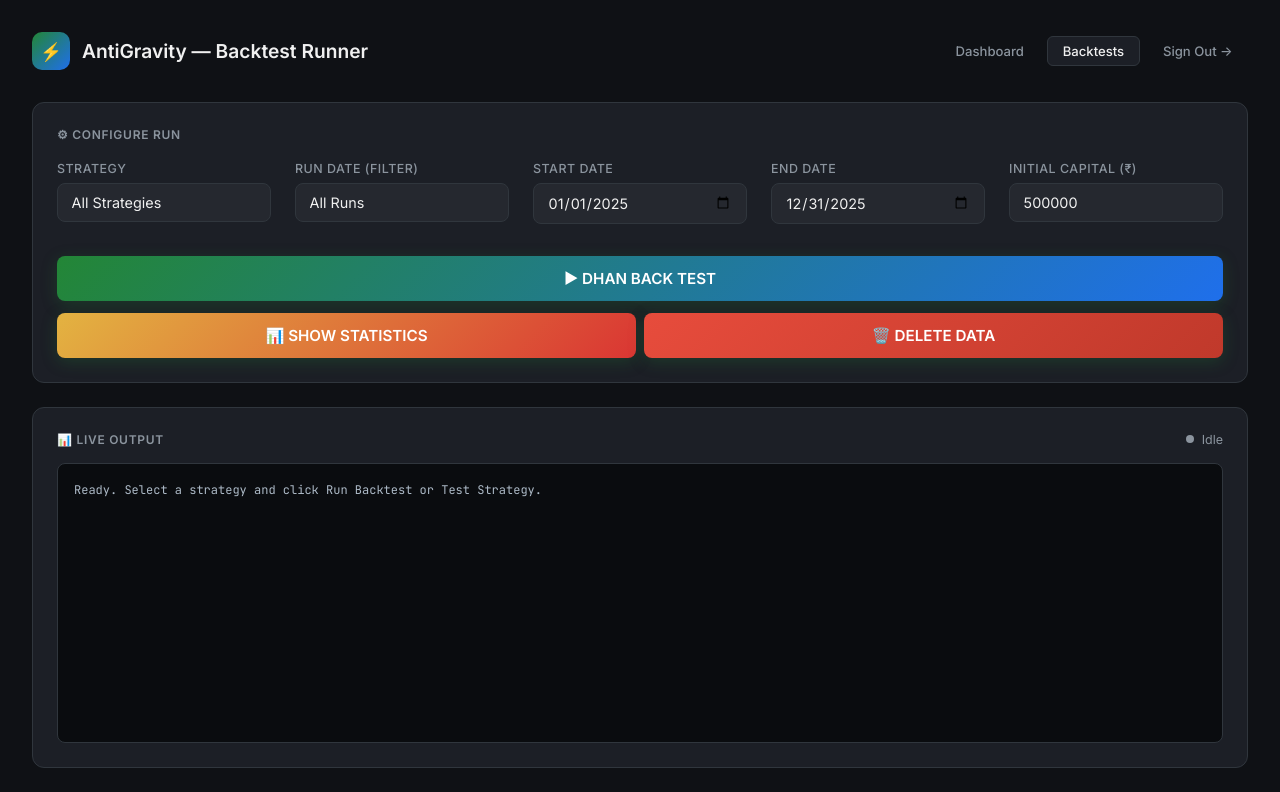
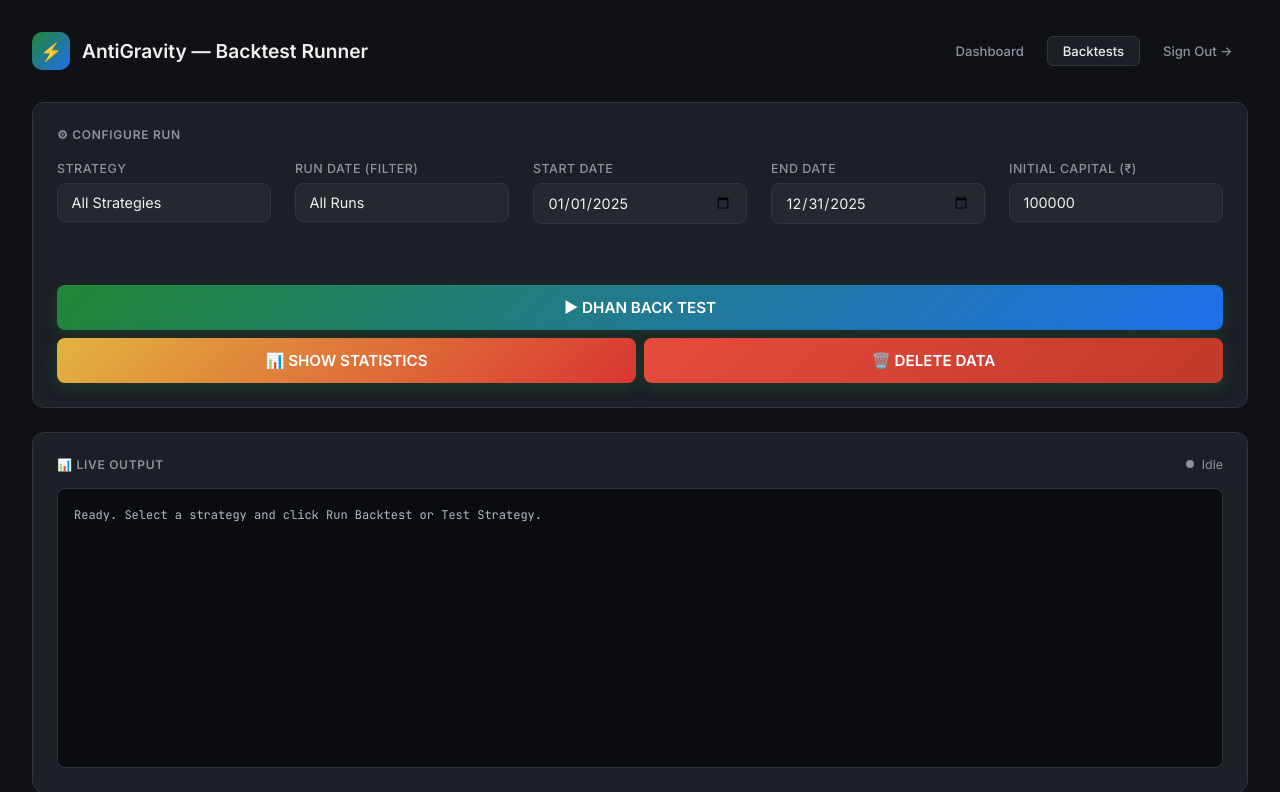
Before and after one commit to anoopverma/AntiGravity, a Flask app: page /backtest in a window 1280 px wide. Shown: the top 792 px of the page. Run offline with Flask 3, Linux system fonts and the light colour scheme; the visitor is signed in with stand-in values (Sample User, id 1).

Commit message:
set capital default to 100000, align buttons inline with config fields

```diff
--- a/templates/backtest_runner.html
+++ b/templates/backtest_runner.html
@@ -514,19 +514,23 @@
                 </div>
                 <div class="form-group">
                     <label>Initial Capital (₹)</label>
-                    <input type="number" id="capital" value="500000" step="50000" min="100000">
+                    <input type="number" id="capital" value="100000" step="50000" min="100000">
                 </div>
 
-                <div class="actions">
-                    <button class="btn-run" id="run-btn" onclick="testDhan()">
+                <div class="form-group"
+                    style="display:flex; flex-direction:column; gap:0.5rem; justify-content:flex-end;">
+                    <label style="opacity:0;">Actions</label>
+                    <button class="btn-run" id="run-btn" onclick="testDhan()" style="white-space:nowrap;">
                         ▶ DHAN BACK TEST
                     </button>
                     <div style="display:flex; gap:0.5rem;">
-                        <button class="btn-run" style="flex:1; background: linear-gradient(135deg, #e3b341, #da3633);"
+                        <button class="btn-run"
+                            style="flex:1; background: linear-gradient(135deg, #e3b341, #da3633); white-space:nowrap;"
                             id="test-strat-btn" onclick="showStatistics()">
                             📊 SHOW STATISTICS
                         </button>
-                        <button class="btn-run" style="flex:1; background: linear-gradient(135deg, #e74c3c, #c0392b);"
+                        <button class="btn-run"
+                            style="flex:1; background: linear-gradient(135deg, #e74c3c, #c0392b); white-space:nowrap;"
                             id="del-db-btn" onclick="deleteDbData()">
                             🗑️ DELETE DATA
                         </button>
```
